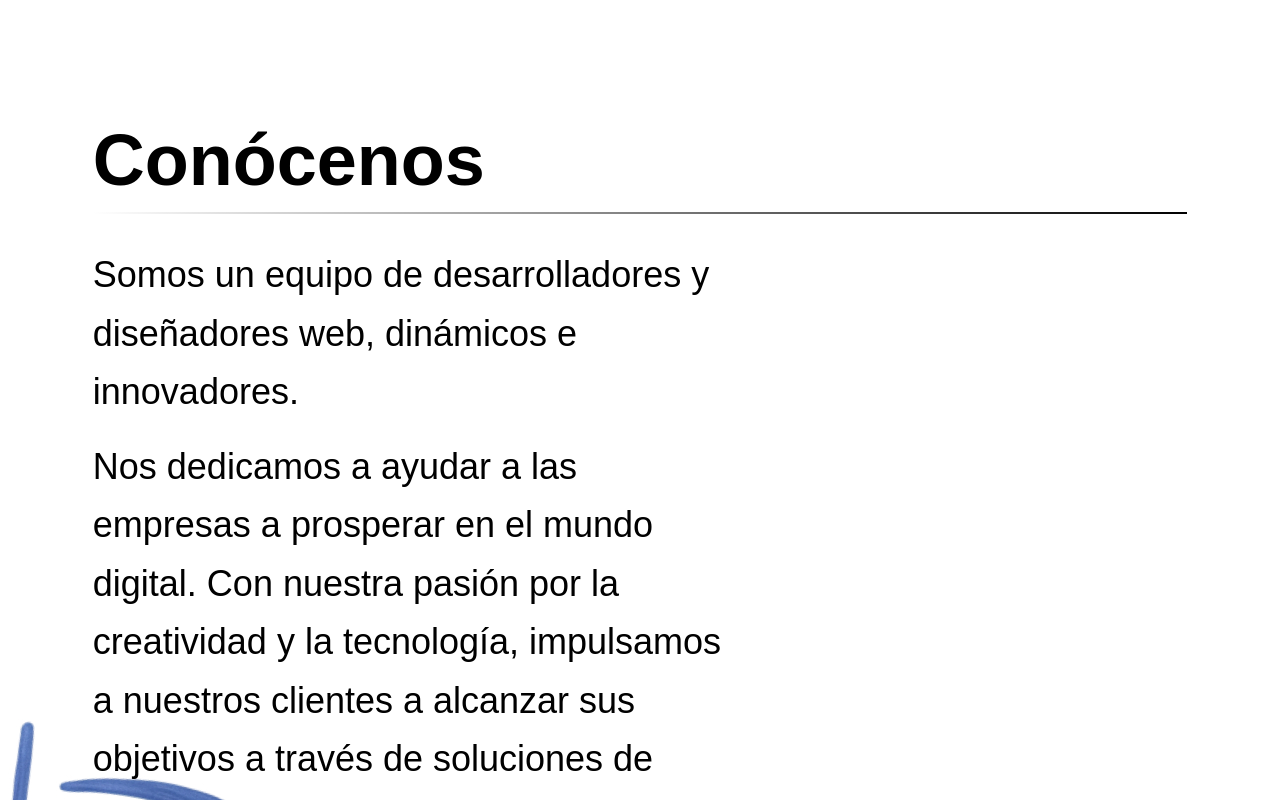
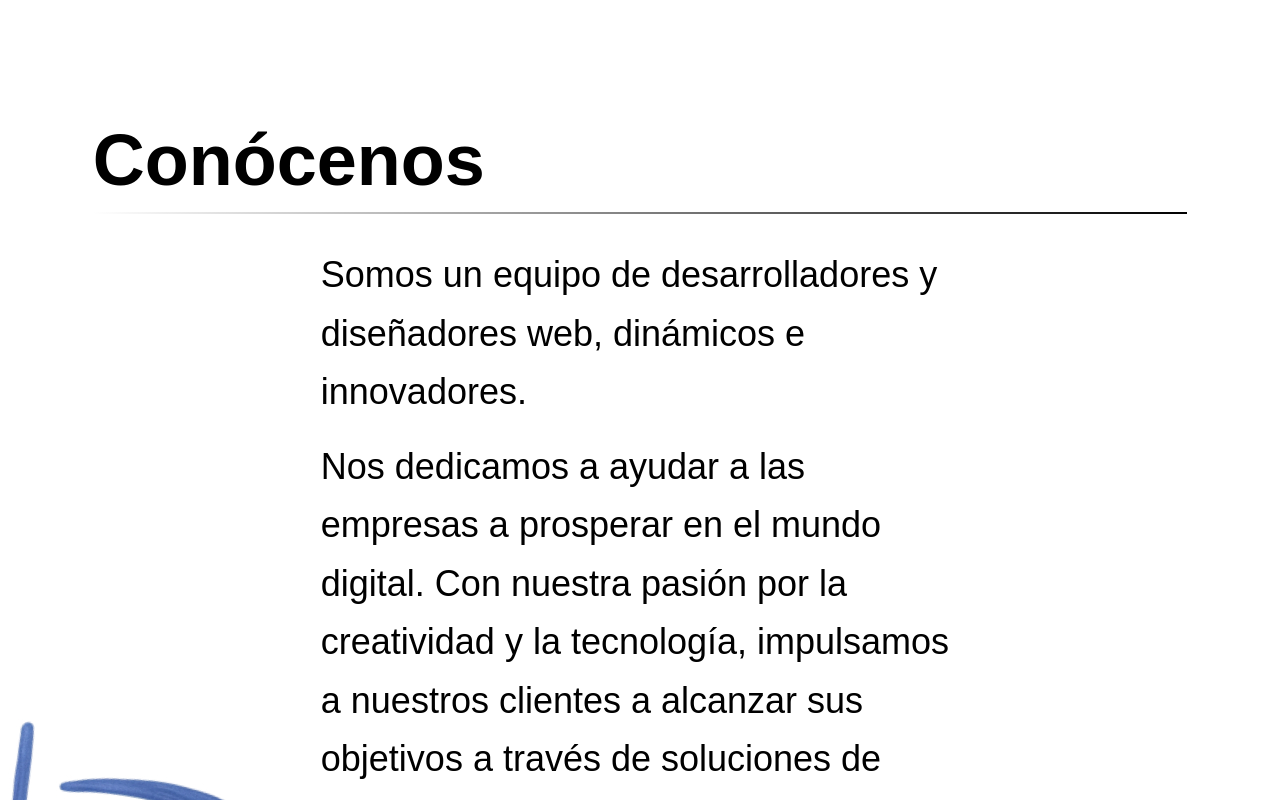
Before and after one commit to lluevenideas/portfolio_lluevenideas, a Next.js app in the folder lluevenideas/: page / in a window 1280 px wide. Shown: the part 740-1540 px from the top of the page. Built offline with nearby package versions, Linux system fonts and the light colour scheme.

Commit message:
update conocenos

```diff
--- a/lluevenideas/src/components/ConocenosSection/ConocenosSection.tsx
+++ b/lluevenideas/src/components/ConocenosSection/ConocenosSection.tsx
@@ -9,11 +9,11 @@ const ConocenosSection = () => {
         backgroundSize: "auto",
       }}
     >
-      <div className="w-[90%] h-full flex flex-col items-start z-10">
-        <h1 className="text-7xl font-extrabold mb-4">Conócenos</h1>
+      <div className="w-[90%] h-full flex flex-col items-start z-10 ">
+        <h1 className="text-7xl text-start font-extrabold mb-4">Conócenos</h1>
         <div className="w-full h-[2px] bg-gradient-to-r from-white to-black mb-8"></div>
-
-        <div className="text-4xl leading-relaxed mb-8 w-full sm:w-7/12">
+        <div className="flex w-full justify-center items-center">
+          <div className="text-4xl leading-relaxed mb-8   sm:w-7/12">
             <p className="mb-4">
               Somos un equipo de desarrolladores y diseñadores web, dinámicos e
               innovadores.
@@ -21,9 +21,10 @@ const ConocenosSection = () => {
             <p>
               Nos dedicamos a ayudar a las empresas a prosperar en el mundo
               digital. Con nuestra pasión por la creatividad y la tecnología,
-            impulsamos a nuestros clientes a alcanzar sus objetivos a través de
-            soluciones de vanguardia y un servicio personalizado.
+              impulsamos a nuestros clientes a alcanzar sus objetivos a través
+              de soluciones de vanguardia y un servicio personalizado.
             </p>
+          </div>
         </div>
 
         <div className="w-full h-[2px] bg-gradient-to-r from-black to-white mb-8"></div>
```
Lines whose indentation alone changed are shown as unchanged.
